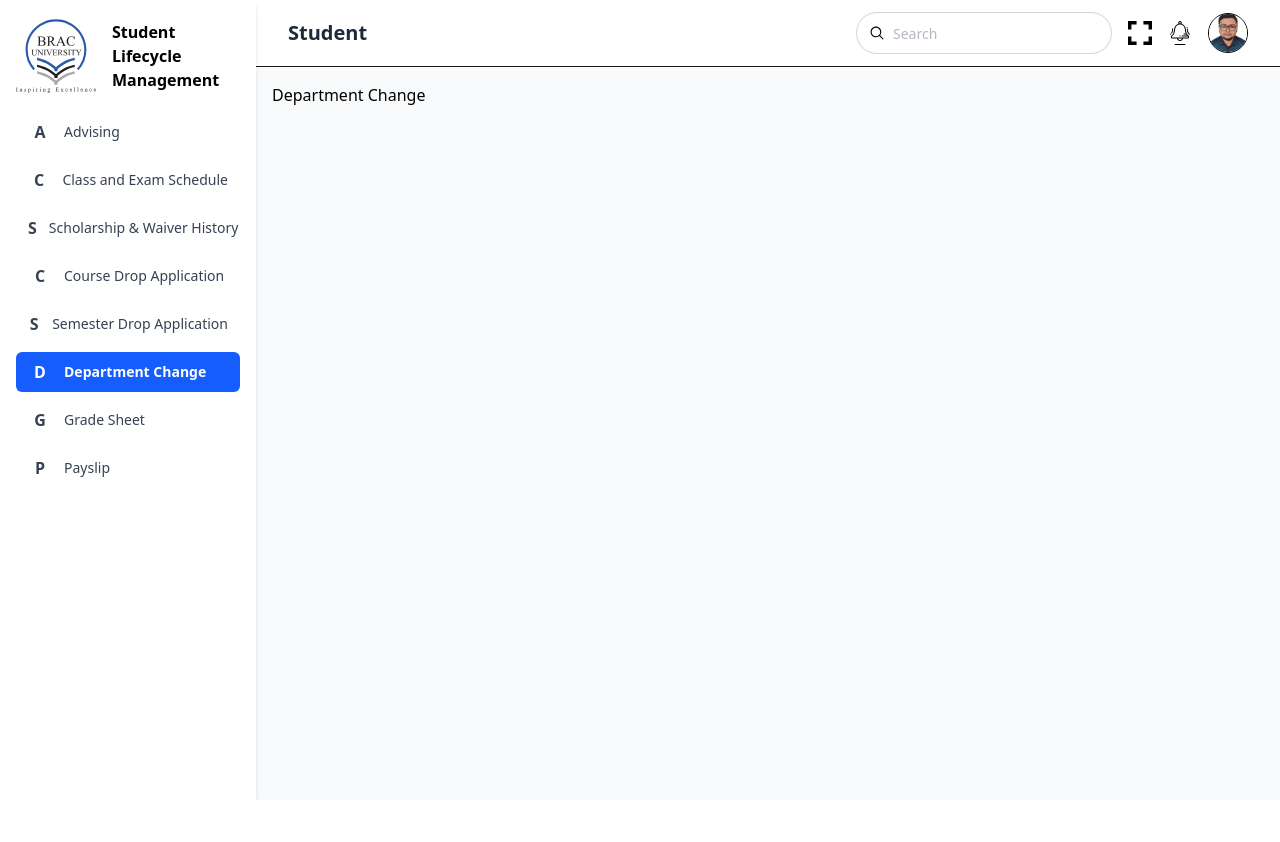
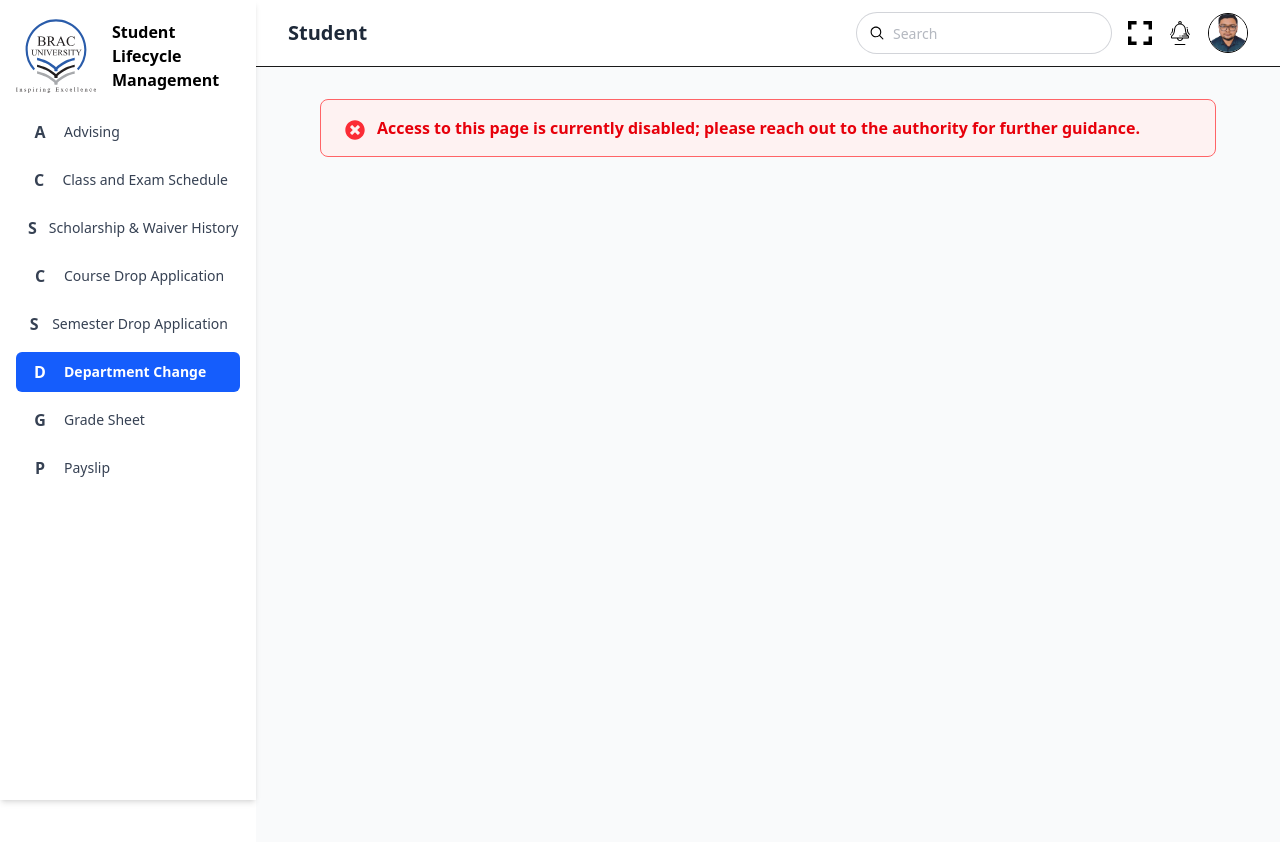
Before and after one commit to saranbarua/Bracit-Admin, a React (Vite) app: page /department-change in a window 1280 px wide. Shown: the top 842 px of the page. Before the commit the page ends 800 px from the top, so only its background shows below. Built offline with nearby package versions, Linux system fonts and the light colour scheme; sample sign-in values are in the browser's storage.

Commit message:
all done

```diff
--- a/src/pages/DepartmentChange.jsx
+++ b/src/pages/DepartmentChange.jsx
@@ -1,11 +1,22 @@
-import React from 'react';
+import React from "react";
+import { FaTimesCircle } from "react-icons/fa"; // Optional: for the red X icon
 
 const DepartmentChange = () => {
-    return (
-        <div>
-         <h1>Department Change</h1>
+  return (
+    <div className="min-h-screen flex  justify-center bg-gray-50 p-4">
+      <div className="w-full max-w-4xl">
+        <div className="bg-red-50 border border-red-400 text-red-600 px-6 py-4 rounded-lg flex items-start gap-3">
+          <div className="text-red-500 mt-1">
+            <FaTimesCircle size={20} />
+          </div>
+          <p className="font-semibold">
+            Access to this page is currently disabled; please reach out to the
+            authority for further guidance.
+          </p>
         </div>
-    );
+      </div>
+    </div>
+  );
 };
 
 export default DepartmentChange;
--- a/src/pages/SemesterDrop.jsx
+++ b/src/pages/SemesterDrop.jsx
@@ -1,11 +1,22 @@
-import React from 'react';
+import React from "react";
+import { FaTimesCircle } from "react-icons/fa"; // Optional: for the red X icon
 
 const SemesterDrop = () => {
-    return (
-        <div>
-            <h1>Semester Drop</h1>
+  return (
+    <div className="min-h-screen flex  justify-center bg-gray-50 p-4">
+      <div className="w-full max-w-4xl">
+        <div className="bg-red-50 border border-red-400 text-red-600 px-6 py-4 rounded-lg flex items-start gap-3">
+          <div className="text-red-500 mt-1">
+            <FaTimesCircle size={20} />
+          </div>
+          <p className="font-semibold">
+            Access to this page is currently disabled; please reach out to the
+            authority for further guidance.
+          </p>
         </div>
-    );
+      </div>
+    </div>
+  );
 };
 
 export default SemesterDrop;
```
